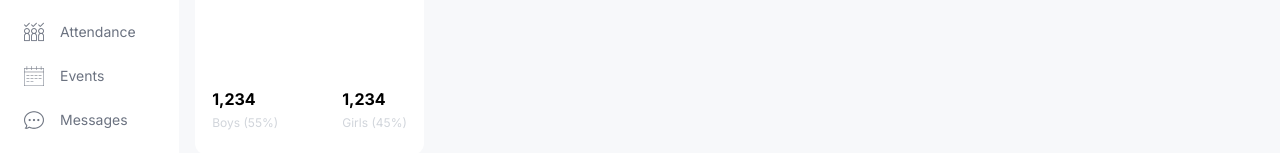
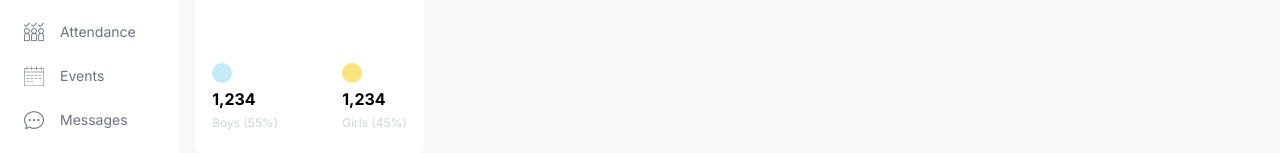
Before and after one commit to Alek30k/School-Management-Dashboard, a Next.js app: page /admin in a window 1280 px wide. Shown: the part 550-703 px from the top of the page. Built offline with nearby package versions, Linux system fonts and the light colour scheme.

Commit message:
last commit

```diff
--- a/src/components/CountChart.tsx
+++ b/src/components/CountChart.tsx
@@ -53,12 +53,12 @@ const CountChart = () => {
       {/* BOTTOM */}
       <div className="flex justify-center gap-16">
         <div className="flex flex-col gap-1">
-          <div className="w-5 h-5 bg-lamaSky rounded-full" />
+          <div className="w-5 h-5 bg-aleSky rounded-full" />
           <h1 className="font-bold">1,234</h1>
           <h2 className="text-xs text-gray-300">Boys (55%)</h2>
         </div>
         <div className="flex flex-col gap-1">
-          <div className="w-5 h-5 bg-lamaYellow rounded-full" />
+          <div className="w-5 h-5 bg-aleYellow rounded-full" />
           <h1 className="font-bold">1,234</h1>
           <h2 className="text-xs text-gray-300">Girls (45%)</h2>
         </div>
```
